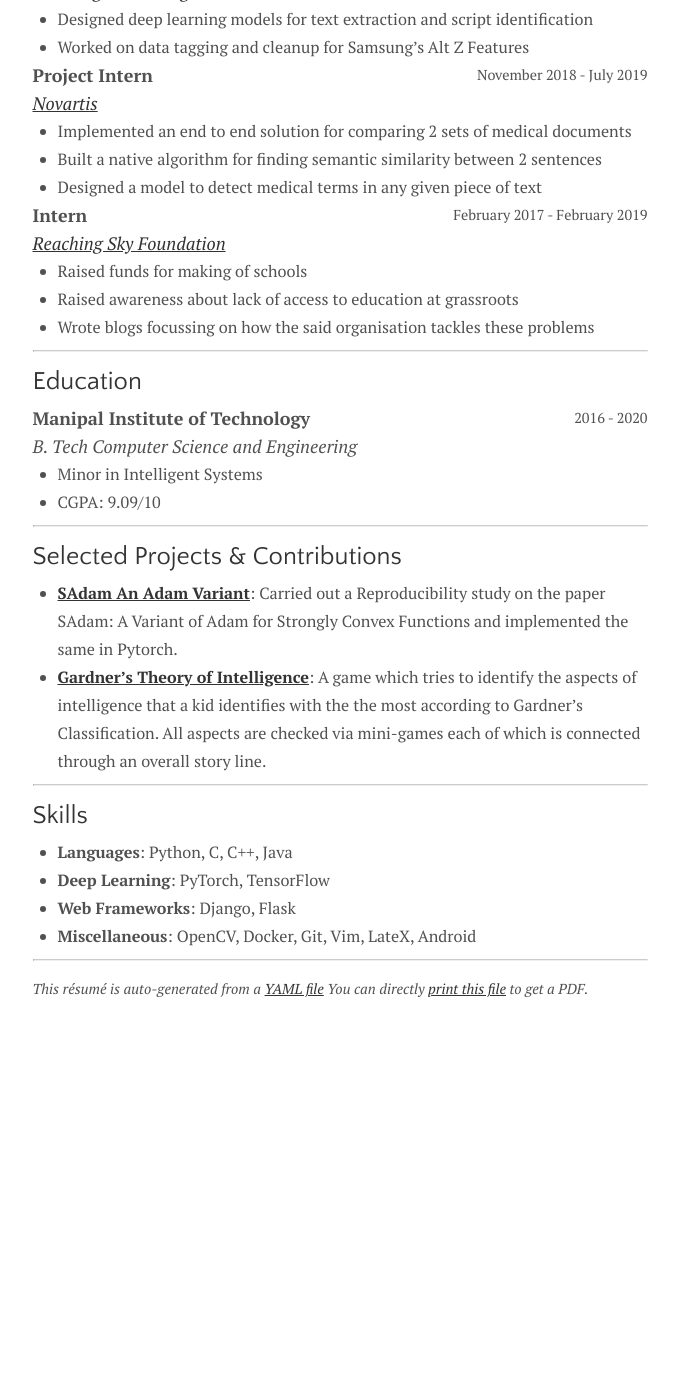
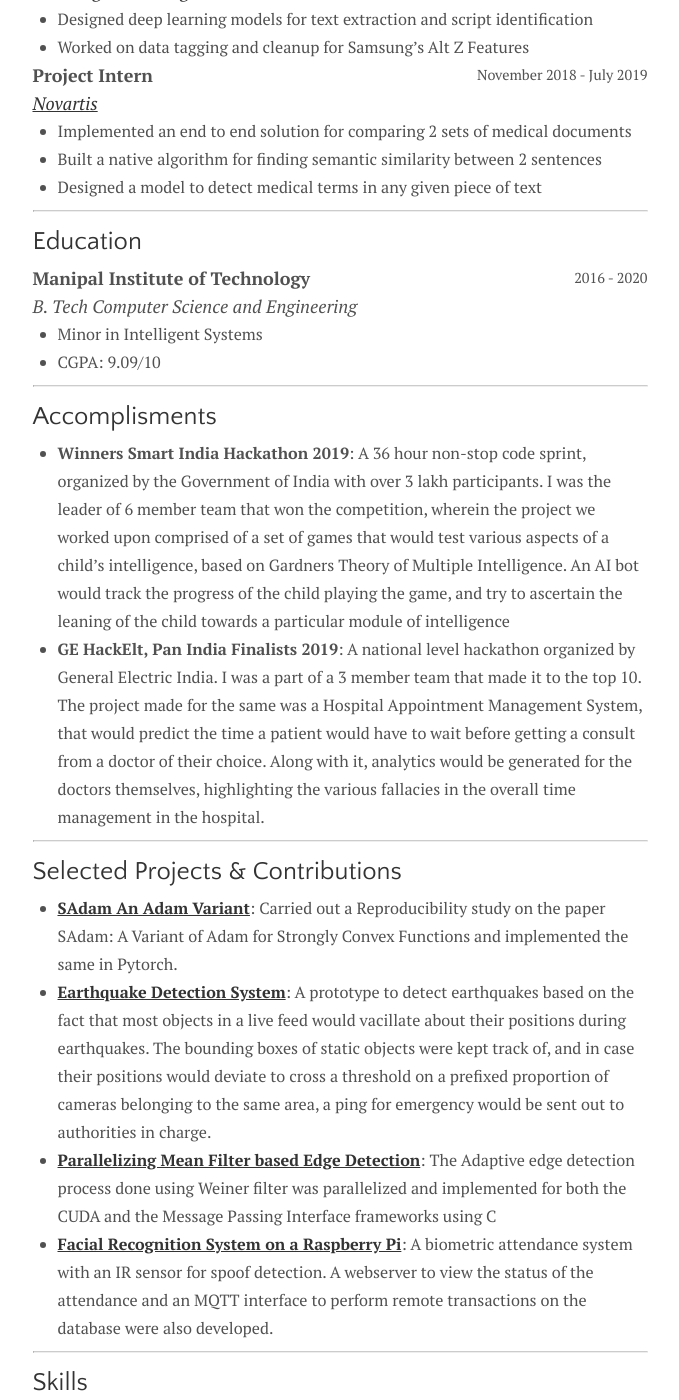
Before and after one commit to yashYRS/yashYRS.github.io, a Jekyll site: the page built from resume/index.html, in a window 1280 px wide and 1400 px high, scrolled down 362 px. Shown: the whole window, without its empty margins (300-979 px from the left). Built offline with Jekyll 4.4.1, drawn with Linux system fonts in a browser that asks for light colours; before the commit the page ends 1429 px from its top, so only the background shows below that; some of the changed text lies outside the part shown.

Commit message:
Removed redundant information from home page

```diff
--- a/_data/resume.yaml
+++ b/_data/resume.yaml
@@ -8,6 +8,7 @@ last-updated: 4th October 2021 # commit date
 sections:
   - experience
   - education
+  - achievements
   - projects
   - skills
 
@@ -21,9 +22,23 @@ data:
           content: |
               - Minor in Intelligent Systems
               - CGPA: 9.09/10
-
+  achievements:
+    title: Accomplisments
+    text: |
+        - **Winners Smart India Hackathon 2019**: A 36 hour non-stop code sprint, organized
+          by the Government of India with over 3 lakh participants. I was the leader of 6 member
+          team that won the competition, wherein the project we worked upon comprised of a set of
+          games that would test various aspects of a child’s intelligence, based on Gardners Theory of
+          Multiple Intelligence. An AI bot would track the progress of the child playing the game, and
+          try to ascertain the leaning of the child towards a particular module of intelligence
+        - **GE HackElt, Pan India Finalists 2019**: A national level hackathon organized by General
+          Electric India. I was a part of a 3 member team that made it to the top 10. The project made
+          for the same was a Hospital Appointment Management System, that would predict the time a patient
+          would have to wait before getting a consult from a doctor of their choice. Along with it, analytics
+          would be generated for the doctors themselves, highlighting the various fallacies in the overall time
+          management in the hospital.
   experience:
-    title: Work Experience
+    title: Relevant Work Experience
     items:
       - ML Engineer:
           date: December 2020 - Present
@@ -47,28 +62,28 @@ data:
               - Implemented an end to end solution for comparing 2 sets of medical documents
               - Built a native algorithm for finding semantic similarity between 2 sentences
               - Designed a model to detect medical terms in any given piece of text
-      - Intern:
-          date: February 2017 - February 2019
-          subtitle: |
-              [Reaching Sky Foundation](https://www.reachingsky.org/)
-          content: |
-              - Raised funds for making of schools
-              - Raised awareness about lack of access to education at grassroots
-              - Wrote blogs focussing on how the said organisation tackles these problems
   projects:
     title: Selected Projects & Contributions
     text: |
         - [**SAdam An Adam Variant**](https://github.com/naruarjun/SADAM-reproducibility): Carried
         out a Reproducibility study on the paper SAdam: A Variant of Adam for Strongly Convex
         Functions and implemented the same in Pytorch.
-        - [**Gardner's Theory of Intelligence**](https://github.com/yashyrs/SmartIndiaHackathon): A game
-        which tries to identify the aspects of intelligence that a kid identifies with the the most
-        according to Gardner's Classification. All aspects are checked via mini-games each of which
-        is connected through an overall story line.
+        - [**Earthquake Detection System**](https://github.com/yashYRS/DetectEarthquake): A prototype to detect
+        earthquakes based on the fact that most objects in a live feed would vacillate about their positions
+        during earthquakes. The bounding boxes of static objects were kept track of, and in case their positions
+        would deviate to cross a threshold on a prefixed proportion of cameras belonging to the same area, a
+        ping for emergency would be sent out to authorities in charge.
+        - [**Parallelizing Mean Filter based Edge Detection**](https://github.com/tanmay2298/Parallel-Implementation-of-Edge-Detection-Algorithms): The
+        Adaptive edge detection process done using Weiner filter was parallelized and implemented
+        for both the CUDA and the Message Passing Interface frameworks using C
+        - [**Facial Recognition System on a Raspberry Pi**](): A biometric attendance system with an IR sensor
+        for spoof detection. A webserver to view the status of the attendance and an MQTT interface to perform
+        remote transactions on the database were also developed.
+
   skills:
     title: Skills
     text: |
         - **Languages**: Python, C, C++, Java
         - **Deep Learning**: PyTorch, TensorFlow
-        - **Web Frameworks**: Django, Flask
+        - **Web Frameworks**: Django, Flask, Angular
         - **Miscellaneous**: OpenCV, Docker, Git, Vim, LateX, Android
```
Also changed, not shown: _posts/2021-10-03-about.md (+0 -6 lines), 1 other file.
